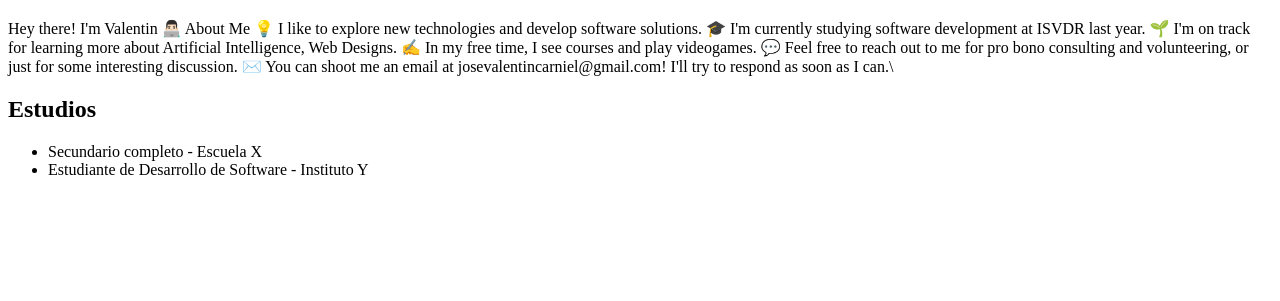
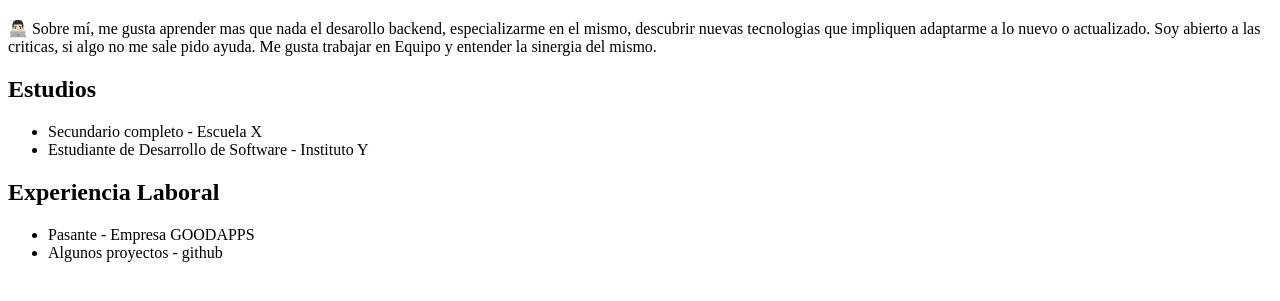
Before and after one commit to ValentinCarniel/curriculum-html, a plain HTML site: page index.html in a window 1280 px wide. Shown: the part 61-362 px from the top of the page. Drawn offline with Linux system fonts and the light colour scheme.

Commit message:
Actualización del index.html con cambios finales

```diff
--- a/index.html
+++ b/index.html
@@ -10,16 +10,12 @@
 <body>
     <header>
         <h1>Jose Valentin Carniel</h1>
-        <p>Hey there! I'm Valentin
+        <p>👨🏻‍💻 Sobre mí, me gusta aprender mas que nada el desarollo backend, especializarme en el mismo, descubrir
+            nuevas tecnologias que impliquen adaptarme a lo nuevo o actualizado.
+            Soy abierto a las criticas, si algo no me sale pido ayuda.
+            Me gusta trabajar en Equipo y entender la sinergia del mismo.
 
-            👨🏻‍💻 About Me
-            💡 I like to explore new technologies and develop software solutions.
-            🎓 I'm currently studying software development at ISVDR last year.
-            🌱 I'm on track for learning more about Artificial Intelligence, Web Designs.
-            ✍️ In my free time, I see courses and play videogames.
-            💬 Feel free to reach out to me for pro bono consulting and volunteering, or just for some interesting
-            discussion.
-            ✉️ You can shoot me an email at josevalentincarniel@gmail.com! I'll try to respond as soon as I can.\
+
         </p>
     </header>
 
@@ -29,6 +25,13 @@
         <li>Estudiante de Desarrollo de Software - Instituto Y</li>
     </ul>
 
+    <h2>Experiencia Laboral</h2>
+    <ul>
+        <li>Pasante - Empresa GOODAPPS</li>
+        <li>Algunos proyectos - github</li>
+    </ul>
+
+
 
 
 </body>
```
